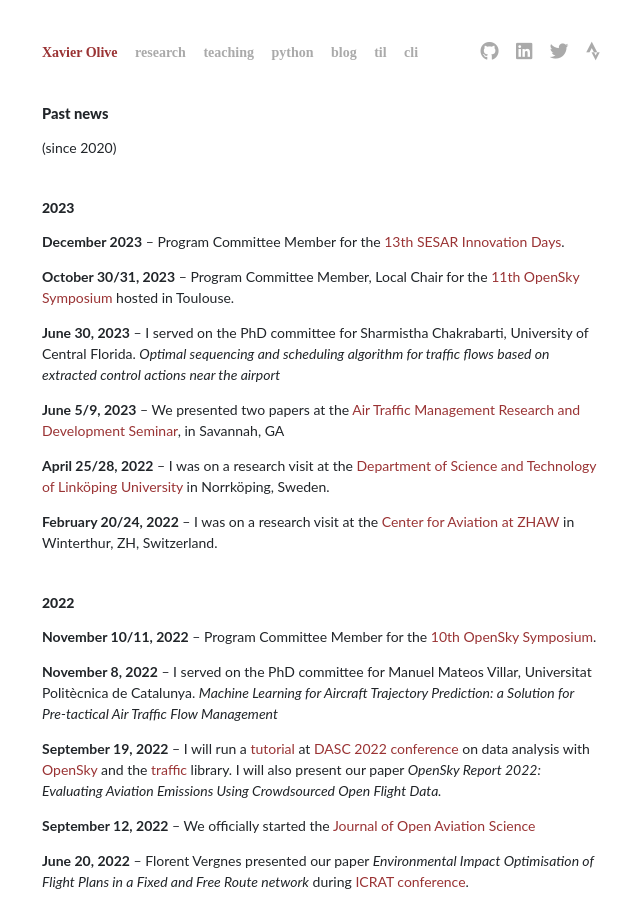
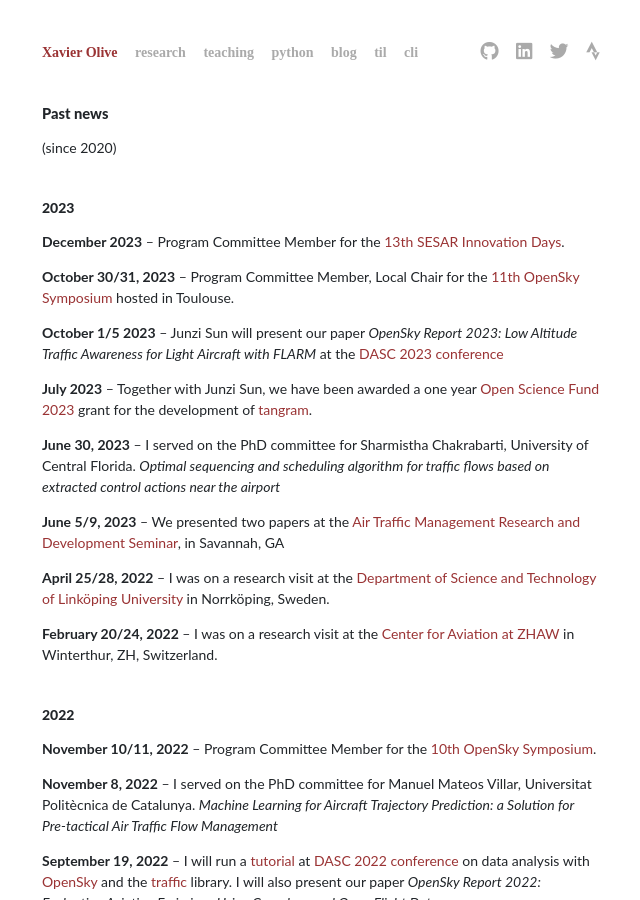
Before and after one commit to xoolive/xoolive.github.io, a Jekyll site: the page built from _pages/news.md, in a window 1280 px wide and 900 px high. Shown: the whole window, without its empty margins (319-959 px from the left). Built offline with Jekyll 4.4.1, drawn with Linux system fonts in a browser that asks for light colours; nearby versions of some CDN libraries; some web fonts are replaced; a script that is not in the unit is left out.

Commit message:
news + paper rename

```diff
--- a/_pages/news.md
+++ b/_pages/news.md
@@ -13,6 +13,10 @@ permalink: /news/
 **December 2023** -- Program Committee Member for the [13th SESAR Innovation Days](https://sesarju.eu/sesarinnovationdays).
 
 **October 30/31, 2023** -- Program Committee Member, Local Chair for the [11th OpenSky Symposium](http://symposium.opensky-network.org/) hosted in Toulouse.
+
+**October 1/5 2023** -- Junzi Sun will present our paper _OpenSky Report 2023: Low Altitude Traffic Awareness for Light Aircraft with FLARM_ at the [DASC 2023 conference](https://2023.dasconline.org/)
+
+**July 2023** -- Together with Junzi Sun, we have been awarded a one year [Open Science Fund 2023](https://www.nwo.nl/en/researchprogrammes/open-science-fund-2023-awarded-grants) grant for the development of [tangram](https://github.com/open-aviation/tangram).
 
 **June 30, 2023** -- I served on the PhD committee for Sharmistha Chakrabarti, University of Central Florida. _Optimal sequencing and scheduling algorithm for traffic flows based on extracted control actions near the airport_
 
--- a/extra/biblio.bib
+++ b/extra/biblio.bib
@@ -78,7 +78,7 @@
   pages = {173--188},
   publisher = {{Springer Singapore}},
   address = {{Singapore}},
-  doi = {10.1007/978-981-33-4669-7_10},
+  doi = {10.1007/978-981-33-4669-7\_10},
   url = {http://link.springer.com/10.1007/978-981-33-4669-7_10},
   isbn = {978-981-334-668-0 978-981-334-669-7}
 }
@@ -413,9 +413,9 @@
 }
 
 @inproceedings{openskyreport23,
-  title = {{{OpenSky Report}} 2023: {{Traffic Awareness}} and {{Collision Avoidance}} for {{Light Aircraft}}},
+  title = {{{OpenSky Report}} 2023: {{Low Altitude Traffic Awareness}} for {{Light Aircraft}} with {{FLARM}}},
   booktitle = {Proceedings of the 42th {{IEEE}}/{{AIAA Digital Avionics Systems Conference}} ({{DASC}})},
-  author = {Olive, Xavier and Strohmeier, Martin and Tresoldi, Giorgio and Sun, Junzi},
+  author = {Olive, Xavier and Sun, Junzi and Strohmeier, Martin and Tresoldi, Giorgio},
   year = {2023},
   month = oct,
   address = {{Barcelona, Spain}}
```
Also changed, not shown: _pages/about-me.md (+2 -1 lines).
